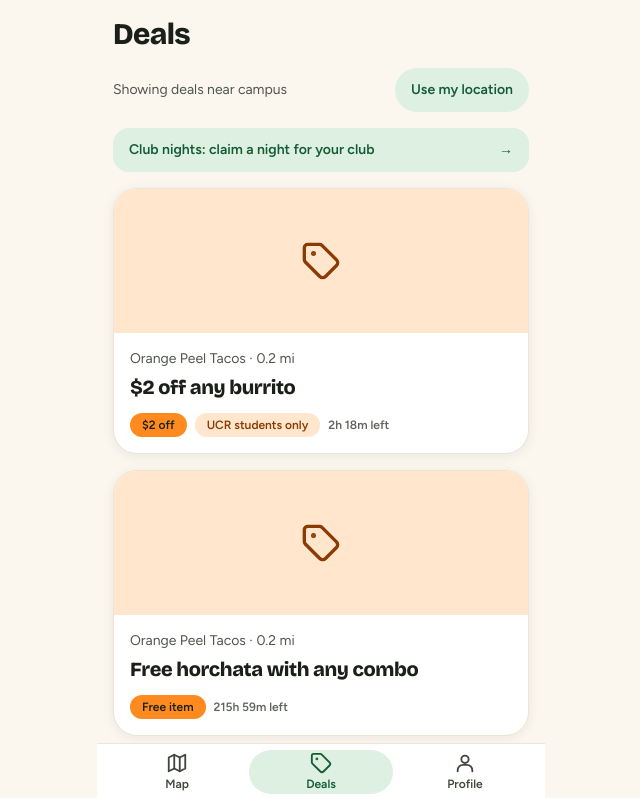
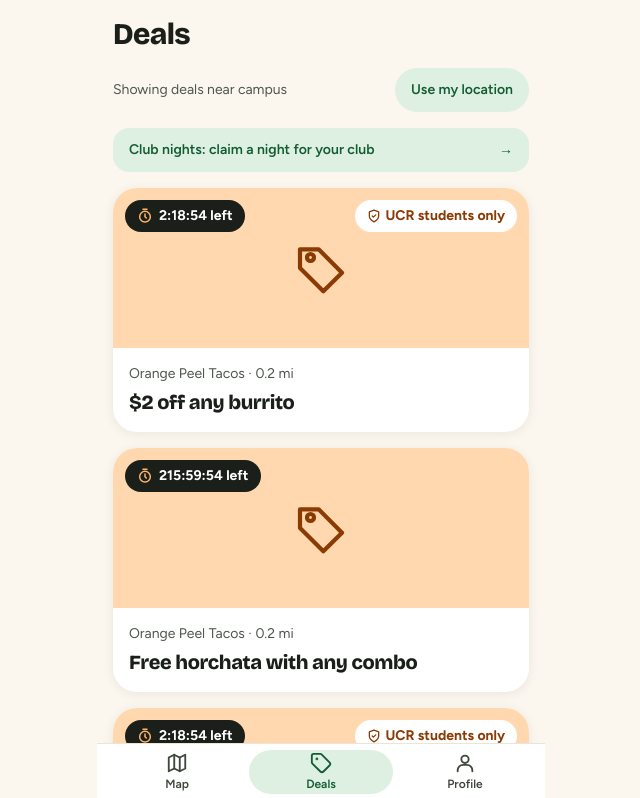
Before and after one commit to MosesfromSinai/Grove, a Next.js app: page /feed in a window 1280 px wide. Shown: the top 798 px of the page, without its empty margins (319-959 px from the left). Built offline with nearby package versions, Linux system fonts and the light colour scheme.

Commit message:
add deal card tile badges

```diff
--- a/components/student/deal-card.tsx
+++ b/components/student/deal-card.tsx
@@ -1,50 +1,51 @@
 "use client";
 
+// Deal card (canvas screen 4): colored tile with a countdown and the students-only badge,
+// then business, offer, distance and when the live window ends.
 import Link from "next/link";
 import { useEffect, useState } from "react";
 import type { DealCard as DealCardData } from "@/lib/supabase";
-import { discountLabel, distanceLabel, timeLeftLabel } from "./format";
+import { countdownLabel, distanceLabel } from "./format";
 
 export type LiveDeal = Extract<DealCardData, { has_deal: true }>;
 
-export function DealCard({ deal }: { deal: LiveDeal }) {
+const tiles = ["bg-peach-deep", "bg-peach", "bg-green-tint"];
+
+export function DealCard({ deal, index = 0 }: { deal: LiveDeal; index?: number }) {
   const [now, setNow] = useState(() => Date.now());
   useEffect(() => {
-    const t = setInterval(() => setNow(Date.now()), 30000);
+    const t = setInterval(() => setNow(Date.now()), 1000);
     return () => clearInterval(t);
   }, []);
 
-  const discount = discountLabel(deal.discount_type, deal.discount_value);
-
   return (
     <li>
-      <Link
-        href={`/deals/${deal.deal_id}`}
-        className="block overflow-hidden rounded-card border border-border bg-surface shadow-card"
-      >
-        {deal.photo_url ? (
-          // eslint-disable-next-line @next/next/no-img-element
-          <img src={deal.photo_url} alt="" className="h-36 w-full object-cover" />
-        ) : (
-          <div className="flex h-36 items-center justify-center bg-peach text-brown">
-            <svg width="40" height="40" viewBox="0 0 24 24" fill="none" stroke="currentColor" strokeWidth="2" strokeLinecap="round" strokeLinejoin="round" aria-hidden="true">
-              <path d="M12.586 2.586A2 2 0 0 0 11.172 2H4a2 2 0 0 0-2 2v7.172a2 2 0 0 0 .586 1.414l8.704 8.704a2.426 2.426 0 0 0 3.42 0l6.58-6.58a2.426 2.426 0 0 0 0-3.42z" />
-              <circle cx="7.5" cy="7.5" r=".5" fill="currentColor" />
+      <Link href={`/deals/${deal.deal_id}`} className="block overflow-hidden rounded-card bg-surface shadow-card">
+        <div className={`relative flex h-40 items-center justify-center ${tiles[index % tiles.length]}`}>
+          {deal.photo_url ? (
+            // eslint-disable-next-line @next/next/no-img-element
+            <img src={deal.photo_url} alt="" className="absolute inset-0 h-full w-full object-cover" />
+          ) : (
+            <svg width="56" height="56" viewBox="0 0 24 24" fill="none" stroke="currentColor" strokeWidth="1.8" strokeLinecap="round" strokeLinejoin="round" className="text-brown" aria-hidden="true">
+              <path d="M3 12V4h8l10 10-8 8z" /><circle cx="7.5" cy="7.5" r="1.5" />
             </svg>
-          </div>
-        )}
+          )}
+          <span className="absolute top-3 left-3 flex items-center gap-1.5 rounded-pill bg-ink px-3 py-1.5 text-sm font-bold text-white" suppressHydrationWarning>
+            <svg width="16" height="16" viewBox="0 0 24 24" fill="none" stroke="currentColor" strokeWidth="2.2" strokeLinecap="round" className="text-orange-light" aria-hidden="true"><circle cx="12" cy="13" r="8" /><path d="M12 9v4l2 2M9 2h6" /></svg>
+            {countdownLabel(deal.live_until, now)}
+          </span>
+          {deal.students_only && (
+            <span className="absolute top-3 right-3 flex items-center gap-1 rounded-pill bg-surface px-3 py-1.5 text-sm font-bold text-brown">
+              <svg width="14" height="14" viewBox="0 0 24 24" fill="none" stroke="currentColor" strokeWidth="2.2" strokeLinecap="round" strokeLinejoin="round" aria-hidden="true"><path d="M12 22s8-4 8-10V5l-8-3-8 3v7c0 6 8 10 8 10z" /><path d="m9 12 2 2 4-4" /></svg>
+              UCR students only
+            </span>
+          )}
+        </div>
         <div className="p-4">
           <p className="text-sm text-ink-muted">
             {deal.business_name} · {distanceLabel(deal.distance_m)}
           </p>
           <h2 className="mt-1 text-xl">{deal.title}</h2>
-          <div className="mt-3 flex flex-wrap items-center gap-2 text-xs font-semibold">
-            {discount && <span className="rounded-pill bg-orange px-3 py-1 text-ink">{discount}</span>}
-            {deal.students_only && <span className="rounded-pill bg-peach px-3 py-1 text-brown">UCR students only</span>}
-            <span className="text-ink-fine" suppressHydrationWarning>
-              {timeLeftLabel(deal.live_until, now)}
-            </span>
-          </div>
         </div>
       </Link>
     </li>
```
